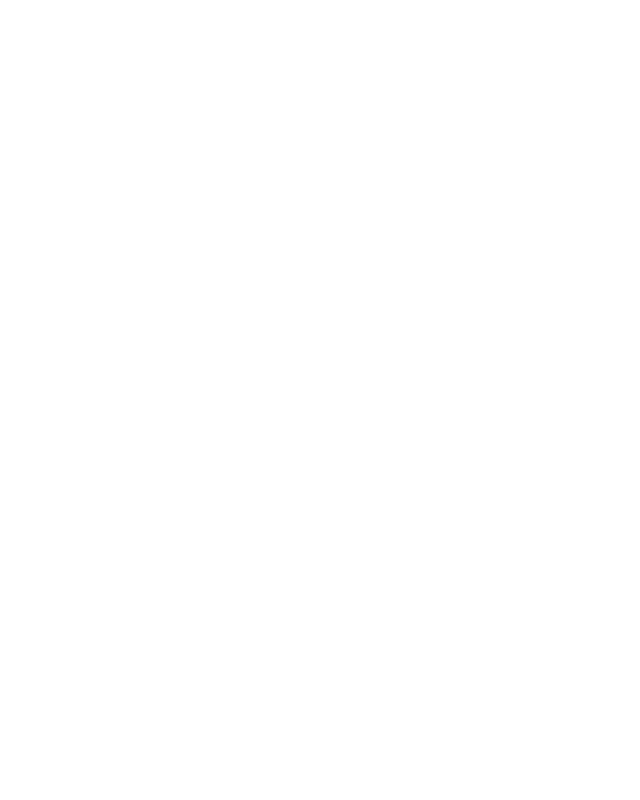
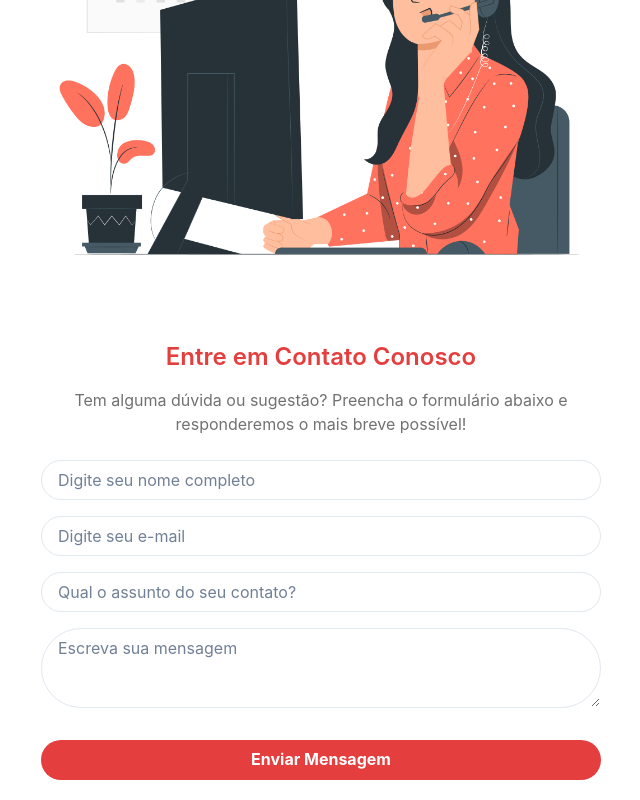
Before and after one commit to moacirdavidag/frontend-pw2, a React (Vite) app: page /Contato in a window 1280 px wide. Before the commit this address had no page. Shown: the part 261-1061 px from the top of the page, without its empty margins (319-959 px from the left). Before the commit the page ends 800 px from the top, so only its background shows below. Built offline with nearby package versions, Linux system fonts and the light colour scheme; the HTML template or start-up script is replaced by a standard one.

Commit message:
Implementando tela de contato e alguns ajustes de correções

```diff
--- a/src/App.tsx
+++ b/src/App.tsx
@@ -6,6 +6,7 @@
 import ForgotPasswordScreen from "./pages/ForgotPassword/ForgotPasswordScreen";
 import RegisterScreen from "./pages/Register/RegisterScreen";
 import Sobre from "./pages/Sobre/SobreScreen";
+import Contato from "./pages/Contato/ContatoScreen";
 
 
 // Componente de Boas-Vindas
@@ -28,6 +29,7 @@
           <Route path="/forgot-password" element={<ForgotPasswordScreen />} />
           <Route path="/register" element={<RegisterScreen />} />
           <Route path="/Sobre" element={<Sobre/>} />
+          <Route path="/Contato" element={<Contato/>} />
         </Routes>
       </Router>
     </ChakraProvider>
--- /dev/null
+++ b/src/pages/Contato/ContatoScreen.tsx
@@ -0,0 +1,82 @@
+import { Box, FormControl, FormLabel, Input, Textarea, VStack, Image, Heading, Text } from "@chakra-ui/react";
+import ActionButton from "../../components/Button/ActionButton";
+import { InputField } from "../../components/InputField/InputField";
+
+const Contato = () => {
+    return (
+        <Box p={5} maxW="600px" mx="auto">
+            {/* Imagem no topo */}
+            <Image
+                  src="src/assets/imgs/contato.png"
+                alt="Fale Conosco"
+                borderRadius="md"
+                mb={6}
+            />
+
+            {/* Título da página */}
+            <Heading as="h1" color="red.500" fontSize="24px" fontWeight="semibold" mb={4} textAlign="center">
+                Entre em Contato Conosco
+            </Heading>
+
+            {/* Texto de boas-vindas */}
+            <Text color="#717171" fontSize="16px" mb={6} textAlign="center">
+                Tem alguma dúvida ou sugestão? Preencha o formulário abaixo e responderemos o mais breve possível!
+            </Text>
+
+            {/* Formulário de contato */}
+            <VStack spacing={4} align="start" as="form">
+                {/* Campo de Nome usando o InputField */}
+                <InputField
+                    id="name"
+                    isRequired
+                    placeholder="Digite seu nome completo"
+                    focusBorderColor="red.500"
+                    borderRadius="40px"
+
+                />
+
+                {/* Campo de E-mail usando o InputField */}
+                <InputField
+                    id="email"
+                    isRequired
+                    placeholder="Digite seu e-mail"
+                    type="email"
+                    focusBorderColor="red.500"
+                    borderRadius="40px"
+
+                />
+
+                {/* Campo de Assunto usando o InputField */}
+                <InputField
+                    id="subject"
+                    isRequired
+                    placeholder="Qual o assunto do seu contato?"
+                    focusBorderColor="red.500"
+                    borderRadius="40px"
+
+                />
+
+               {/* Campo de Mensagem usando FormControl e Textarea */}
+               <FormControl id="message" isRequired>
+                    <Textarea
+                        placeholder="Escreva sua mensagem"
+                        borderRadius="40px"
+                        focusBorderColor="red.500"
+                    />
+                </FormControl>
+
+                {/* Botão de Enviar usando o ActionButton */}
+                <Box width="100%" mt={4}>
+                    <ActionButton
+                        titulo="Enviar Mensagem"
+                        onClick={() => alert('Mensagem enviada!')}
+
+                        isLoading={false} // Não está carregando
+                    />
+                </Box>
+            </VStack>
+        </Box>
+    );
+};
+
+export default Contato;
--- a/src/pages/Sobre/SobreScreen.tsx
+++ b/src/pages/Sobre/SobreScreen.tsx
@@ -6,51 +6,51 @@
             <VStack spacing={4} align="start">
                 {/* Imagem do Time */}
                 <Image
-                    src="src/assets/imgs/5064484.jpg"
+                    src="src/assets/imgs/team.jpg"
                     alt="Nosso Time"
                     borderRadius="md"
                     mb={4}
                 />
 
                 {/* Título com 24px semibold */}
-                <Heading as="h1" fontSize="24px" fontWeight="semibold">
+                <Heading as="h1" color="#3e3e3e" fontSize="24px" fontWeight="semibold">
                     Sobre Nós
                 </Heading>
 
                 {/* Descrição com 16px regular */}
-                <Text fontSize="16px" fontWeight="regular">
+                <Text color="#717171" fontSize="16px" fontWeight="regular">
                     Bem-vindo ao nosso serviço de delivery!
                 </Text>
 
-                <Text fontSize="16px" fontWeight="regular">
+                <Text color="#717171" fontSize="16px" fontWeight="regular">
                     Nós somos uma plataforma dedicada a oferecer a melhor experiência
                     de entrega de comida diretamente na sua porta. Com uma ampla
                     seleção de restaurantes e opções de pratos, garantimos qualidade
                     e rapidez em cada entrega.
                 </Text>
 
-                <Heading as="h3" fontSize="24px" fontWeight="semibold">
+                <Heading as="h3" color="#3E3E3E" fontSize="24px" fontWeight="semibold">
                     Nossa Missão
                 </Heading>
-                <Text fontSize="16px" fontWeight="regular">
+                <Text color="#717171" fontSize="16px" fontWeight="regular">
                     Nossa missão é conectar você aos seus pratos favoritos de forma
                     rápida e conveniente, proporcionando uma experiência única a cada
                     pedido.
                 </Text>
 
-                <Heading as="h3" fontSize="24px" fontWeight="semibold">
+                <Heading as="h3" color="#3E3E3E" fontSize="24px" fontWeight="semibold">
                     Como Funciona
                 </Heading>
-                <Text fontSize="16px" fontWeight="regular">
+                <Text color="#717171" fontSize="16px" fontWeight="regular">
                     1. Escolha seu restaurante favorito.<br />
                     2. Selecione os pratos que deseja pedir.<br />
                     3. Complete seu pedido e aguarde a entrega!
                 </Text>
 
-                <Heading as="h3" fontSize="24px" fontWeight="semibold">
+                <Heading as="h3" color="#3E3E3E" fontSize="24px" fontWeight="semibold">
                     Contato
                 </Heading>
-                <Text fontSize="16px" fontWeight="regular">
+                <Text color="#717171" fontSize="16px" fontWeight="regular">
                     Se tiver dúvidas ou sugestões, entre em contato conosco pelo
                     e-mail: suporte@delivery.com.
                 </Text>
```
Also changed, not shown: src/assets/imgs/contato.png (added), src/assets/imgs/team.jpg (renamed from src/assets/imgs/5064484.jpg).
